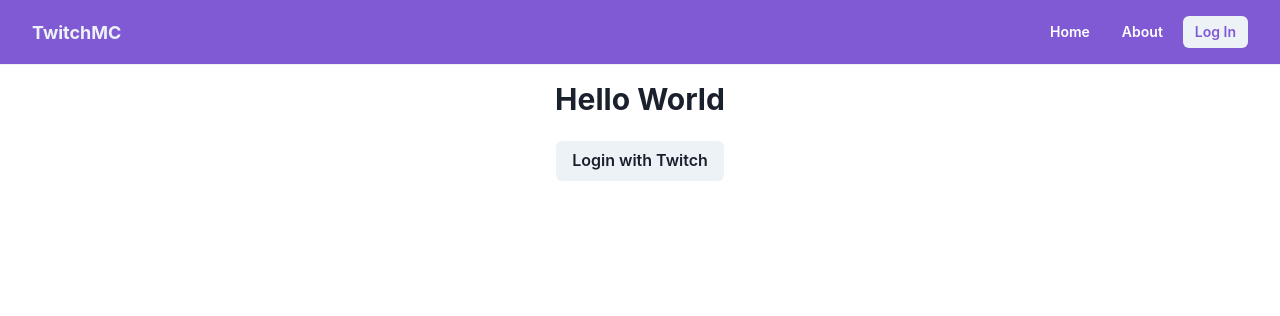
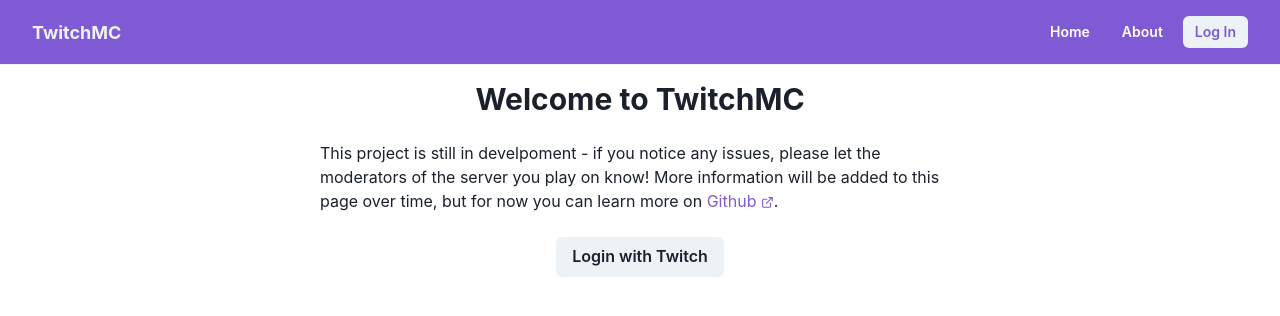
Before and after one commit to AlthalusAvan/TwitchMC, a React (Create React App) app in the folder panel/web/: page / in a window 1280 px wide. Shown: the top 316 px of the page. Built offline with nearby package versions, Linux system fonts and the light colour scheme; no server answers.

Commit message:
Remove workflows, add info

```diff
--- a/panel/web/src/pages/home.tsx
+++ b/panel/web/src/pages/home.tsx
@@ -1,22 +1,44 @@
 import React from "react";
 
-import { Heading, Button, Link, Flex } from "@chakra-ui/react";
+import { Heading, Button, Link, Flex, Text, Container } from "@chakra-ui/react";
 import { Link as BrowserLink } from "react-router-dom";
 import Layout from "../components/layout";
+import { ExternalLinkIcon } from "@chakra-ui/icons";
 
 export default function Home() {
   console.log(process.env.NODE_ENV);
 
   return (
     <Layout title="Home">
-      <Flex direction="column" alignItems="center" justify="center" gap="1.5em">
+      <Container maxW="2xl">
+        <Flex
+          direction="column"
+          alignItems="center"
+          justify="center"
+          gap="1.5em"
+        >
           <Heading as="h1" size="lg">
-          Hello World
+            Welcome to TwitchMC
           </Heading>
+          <Text>
+            This project is still in develpoment - if you notice any issues,
+            please let the moderators of the server you play on know! More
+            information will be added to this page over time, but for now you
+            can learn more on{" "}
+            <Link
+              color="purple.500"
+              href="https://github.com/AlthalusAvan/TwitchMC"
+              target="_blank"
+            >
+              Github <ExternalLinkIcon fontSize=".8em" />
+            </Link>
+            .
+          </Text>
           <Link as={BrowserLink} to="/login">
             <Button>Login with Twitch</Button>
           </Link>
         </Flex>
+      </Container>
     </Layout>
   );
 }
```
Also changed, not shown: 1 other file (tests, documents, lock files or other folders). Lines whose indentation alone changed are shown as unchanged.
